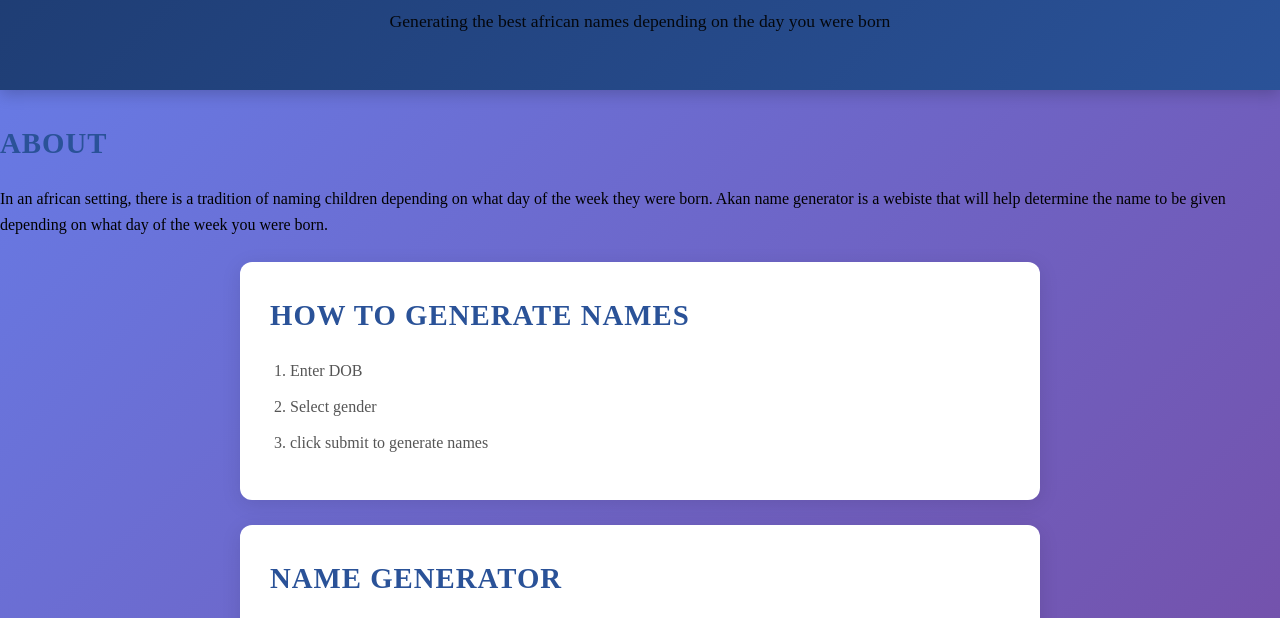
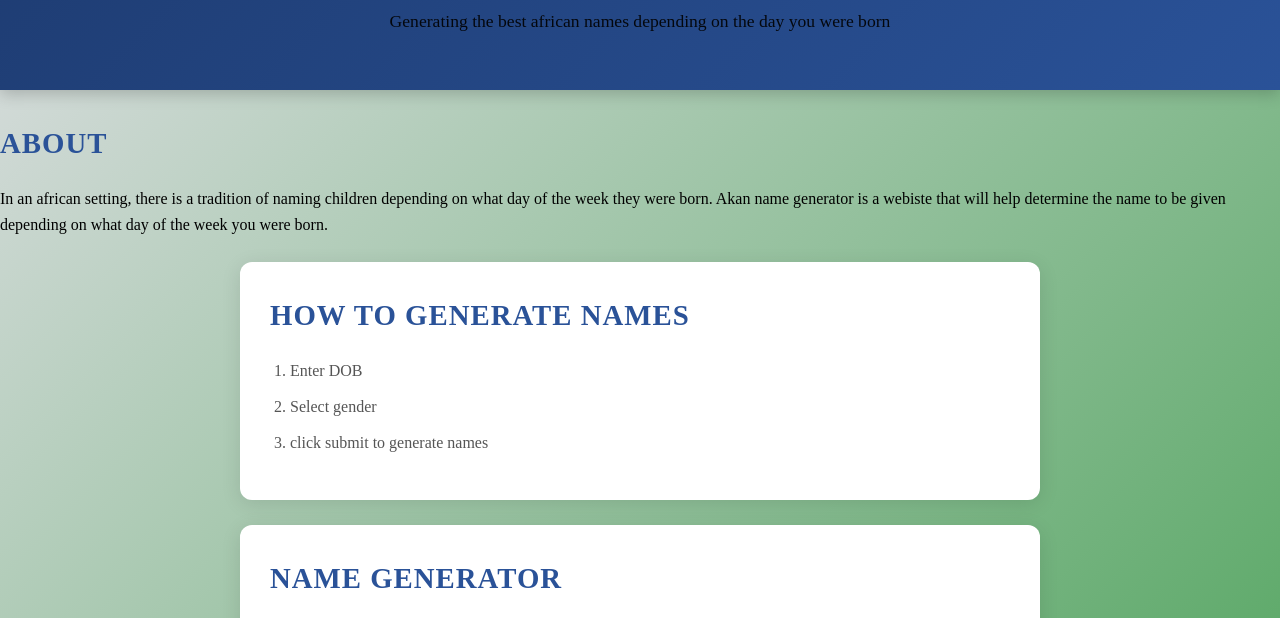
Before and after one commit to rbrtgor-sdlab/Akan-name_generator, a plain HTML site: page index.html in a window 1280 px wide. Shown: the part 107-725 px from the top of the page. Drawn offline with Linux system fonts and the light colour scheme.

Commit message:
Update README.md to include GitHub link; change body background gradient for improved aesthetics

```diff
--- a/styles.css
+++ b/styles.css
@@ -5,7 +5,7 @@
 }
 
 body {
-  background: linear-gradient(135deg, #667eea 0%, #764ba2 100%);
+  background: linear-gradient(135deg, #dedfe3 0%, #4ba258 100%);
   font-family: 'Times New Roman', Times, serif;
   line-height: 1.6;
   color: #333;
```
Also changed, not shown: 1 other file.
